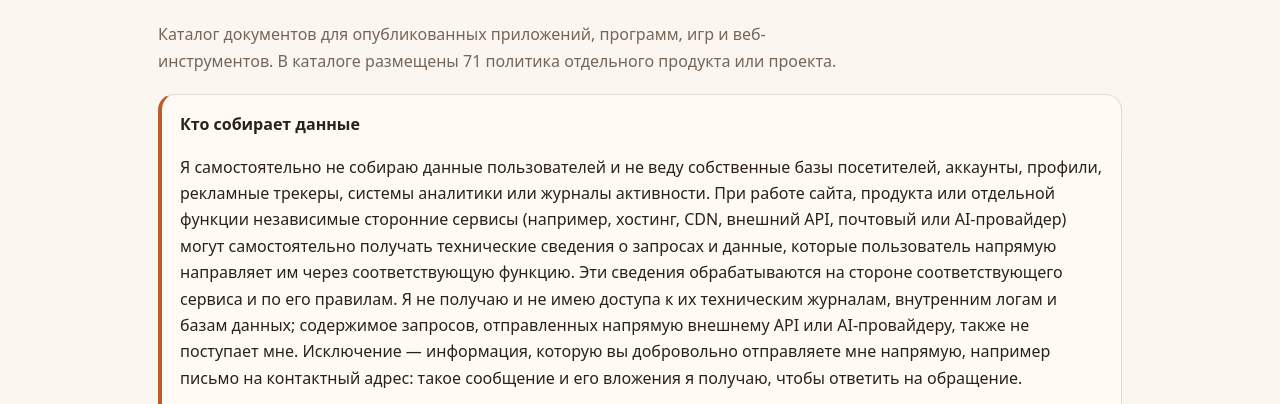
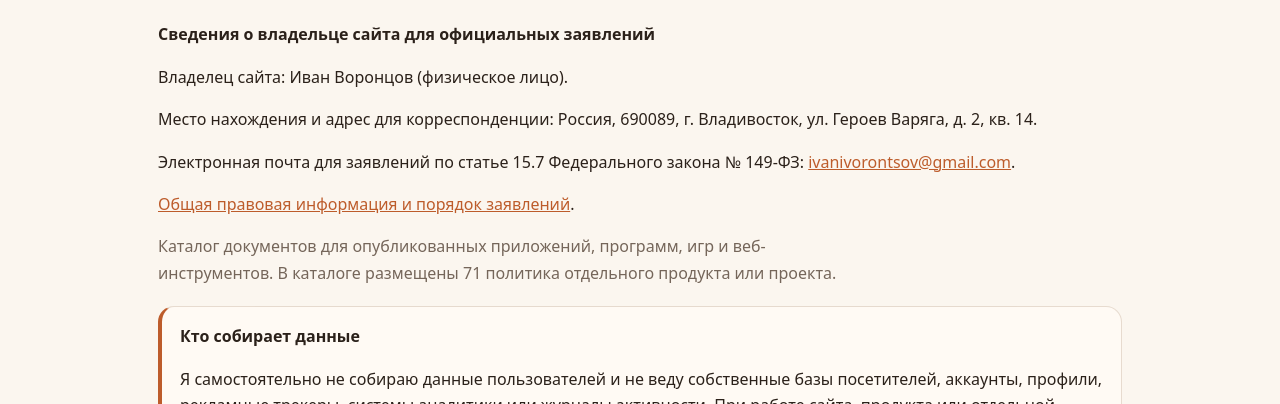
Before and after one commit to ivanivorontsov-sudo/supersmart-privacy, a plain HTML site: page index.html in a window 1280 px wide. Shown: the part 358-762 px from the top of the page. Drawn offline with Linux system fonts and the light colour scheme.

Commit message:
Publish owner contact in privacy directory

```diff
--- a/index.html
+++ b/index.html
@@ -36,6 +36,8 @@ footer{margin-top:34px;padding-top:18px;border-top:1px solid var(--bd);color:var
 </head><body><main>
 <p><a href="https://ivanivorontsov-sudo.github.io/">← Главный сайт проектов</a></p>
 <h1>Политики конфиденциальности</h1>
+<div class="note"><strong>Сведения о владельце сайта для официальных заявлений</strong><p>Владелец сайта: Иван Воронцов (физическое лицо).</p><p>Место нахождения и адрес для корреспонденции: Россия, 690089, г. Владивосток, ул. Героев Варяга, д. 2, кв. 14.</p><p>Электронная почта для заявлений по статье 15.7 Федерального закона № 149-ФЗ: <a href="mailto:ivanivorontsov@gmail.com">ivanivorontsov@gmail.com</a>.</p></div>
+<p><a href="https://ivanivorontsov-sudo.github.io/legal.html">Общая правовая информация и порядок заявлений</a>.</p>
 <p class="lead">Каталог документов для опубликованных приложений, программ, игр и веб-инструментов. В каталоге размещены 71 политика отдельного продукта или проекта.</p>
 <div class="notice"><strong>Кто собирает данные</strong><p>Я самостоятельно не собираю данные пользователей и не веду собственные базы посетителей, аккаунты, профили, рекламные трекеры, системы аналитики или журналы активности. При работе сайта, продукта или отдельной функции независимые сторонние сервисы (например, хостинг, CDN, внешний API, почтовый или AI-провайдер) могут самостоятельно получать технические сведения о запросах и данные, которые пользователь напрямую направляет им через соответствующую функцию. Эти сведения обрабатываются на стороне соответствующего сервиса и по его правилам. Я не получаю и не имею доступа к их техническим журналам, внутренним логам и базам данных; содержимое запросов, отправленных напрямую внешнему API или AI-провайдеру, также не поступает мне. Исключение — информация, которую вы добровольно отправляете мне напрямую, например письмо на контактный адрес: такое сообщение и его вложения я получаю, чтобы ответить на обращение.</p><p>На страницах каталога может отображаться общая карточка добровольной поддержки автора. Нажатие кнопки копирования помещает статический номер карты в буфер обмена браузера; содержимое буфера не читается и не отправляется сайтом. Перевод выполняется отдельно в банковском приложении или на сайте банка, который обрабатывает платёж по своей политике.</p></div>
 <h2>Все продукты главного каталога</h2>
```
